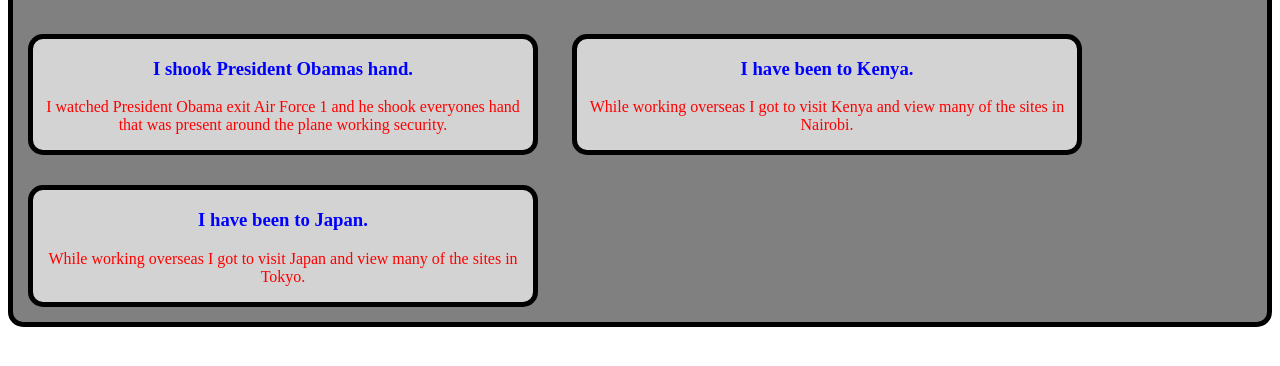
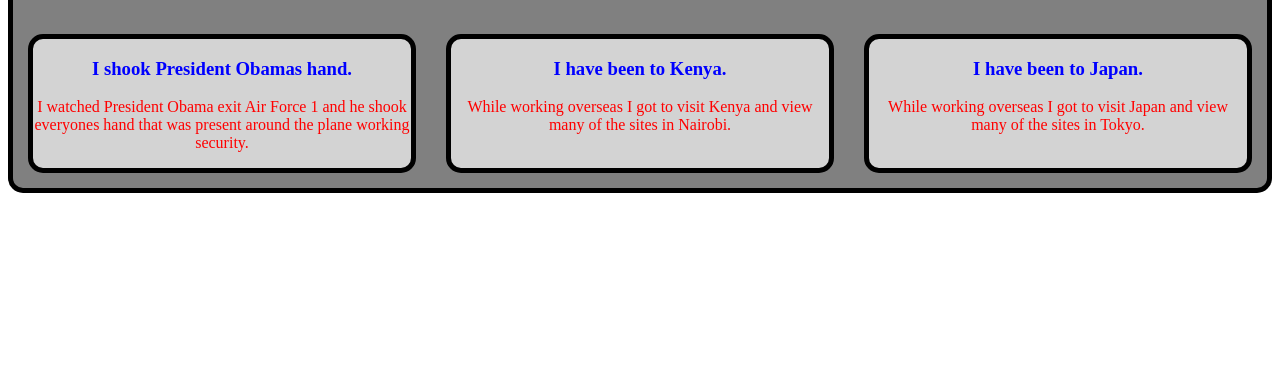
Before and after one commit to theMagnificentJay/2truths1lie, a plain HTML site: page index.html in a window 1280 px wide. Shown: the part 74-440 px from the top of the page. Drawn offline with Linux system fonts and the light colour scheme.

Commit message:
div center fix

```diff
--- a/styles.css
+++ b/styles.css
@@ -29,3 +29,9 @@
 p {
   max-width: 500px;
 }
+
+.truthsOrLies {
+  display: flex;
+  justify-content: center;
+  margin: 0 auto;
+}
```
